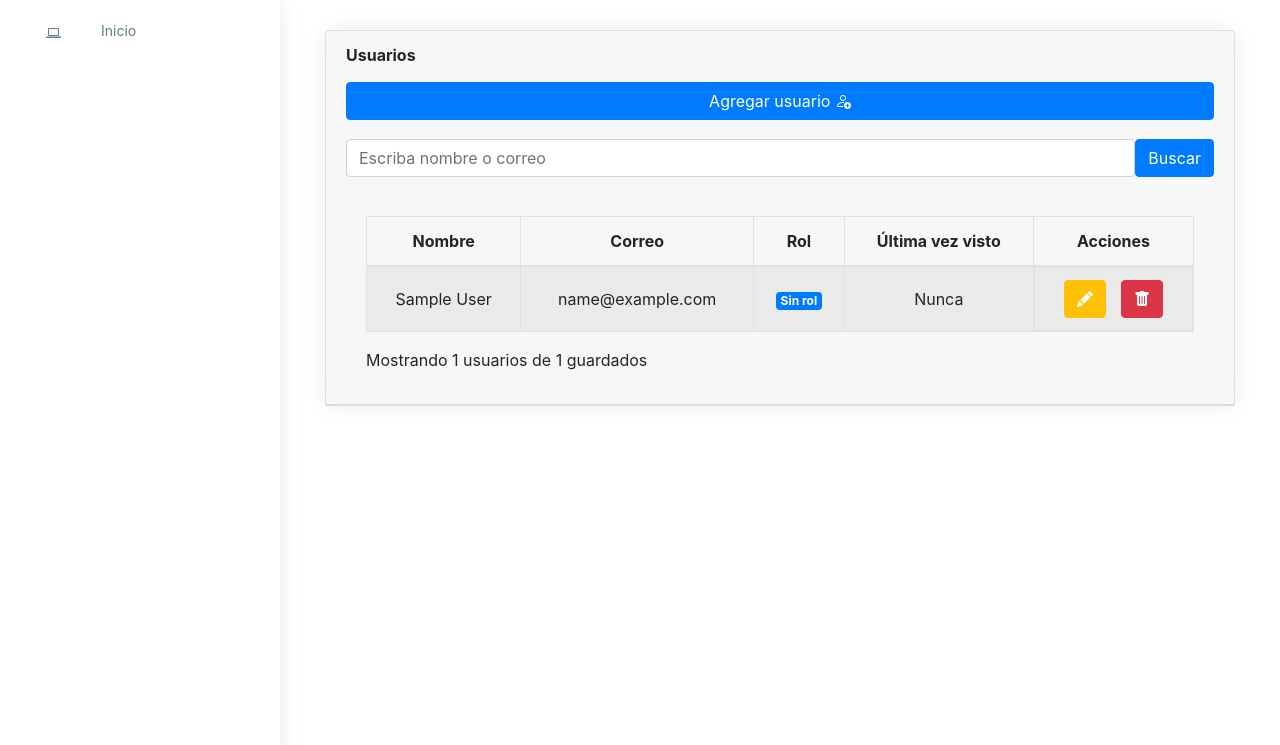
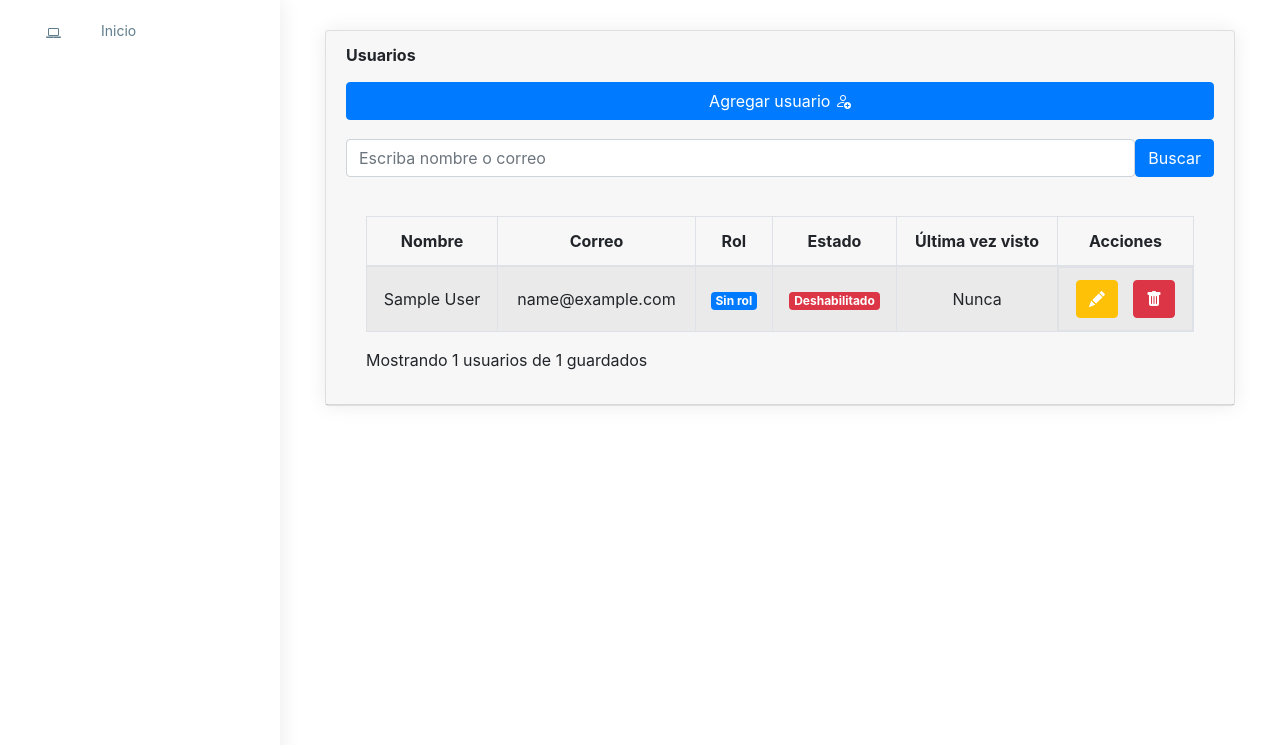
Before and after one commit to Votoseguro25/electoral, a Laravel app: page /usuarios/registrar in a window 1280 px wide. Shown: the part 55-800 px from the top of the page. Run offline with Laravel 12, Linux system fonts and the light colour scheme; a user stored in the database is signed in; tables that the repository leaves empty hold one stand-in row (values such as "Sample post"); data that the repository does not hold is empty; some libraries are stand-ins or nearby versions.

Commit message:
Agregar campo 'estado' a usuarios y actualizar vistas para gestión de estado

```diff
--- a/app/Http/Controllers/usuariosController.php
+++ b/app/Http/Controllers/usuariosController.php
@@ -45,6 +45,7 @@ class usuariosController extends Controller
                 'password' => $userPassword,
                 'role_id'  => $req->input('role'),
                 'mesa_id'  => $esTestigo ? $req->input('mesa_id') : null,
+                'estado'   => $req->has('estado'),
             ]);
 
             return redirect()->route('usuarios.registrar.vista')->with('alerta', [
@@ -94,6 +95,18 @@ class usuariosController extends Controller
             ])->withInput($req->only('email'));
         }
 
+        if (!Auth::user()->estado) {
+            Auth::logout();
+            $req->session()->invalidate();
+            $req->session()->regenerateToken();
+            return back()->with('alerta', [
+                "icon" => "error",
+                "title" => "Acceso deshabilitado",
+                "text" => "Tu cuenta ha sido deshabilitada. Contacta al administrador.",
+                "confirmButtonText" => "aceptar"
+            ])->withInput($req->only('email'));
+        }
+
         $req->session()->regenerate();
 
         return redirect()->intended(route('inicio'));
@@ -118,6 +131,7 @@ class usuariosController extends Controller
             $user->name    = $req->input('name_editar');
             $user->email   = $req->input('email_editar');
             $user->role_id = $req->input('role_editar');
+            $user->estado  = $req->has('estado_editar');
 
             $role = Role::find($req->input('role_editar'));
             $user->mesa_id = ($role && $role->slug === 'testigo')
--- a/app/Models/User.php
+++ b/app/Models/User.php
@@ -24,6 +24,7 @@ class User extends Authenticatable
         'password',
         'role_id',
         'mesa_id',
+        'estado',
     ];
 
     /**
--- a/resources/views/pages/acceso/registrar.blade.php
+++ b/resources/views/pages/acceso/registrar.blade.php
@@ -105,6 +105,19 @@
                                         </div>
                                     </div>
 
+                                    {{-- Estado del usuario --}}
+                                    <div class="row form-group">
+                                        <div class="col col-md-12">
+                                            <div class="d-flex align-items-center">
+                                                <div class="input-group-addon mr-2"><i class="bi bi-toggle-on"></i></div>
+                                                <div class="custom-control custom-switch">
+                                                    <input type="checkbox" class="custom-control-input" id="estado" name="estado" value="1" checked>
+                                                    <label class="custom-control-label" for="estado">Usuario habilitado</label>
+                                                </div>
+                                            </div>
+                                        </div>
+                                    </div>
+
                                     {{-- Campos adicionales para testigo --}}
                                     <div id="testigo-fields" style="display:none;">
                                         <hr>
@@ -196,6 +209,7 @@
                                 <th class="text-center">Nombre</th>
                                 <th class="text-center">Correo</th>
                                 <th class="text-center">Rol</th>
+                                <th class="text-center">Estado</th>
                                 <th class="text-center">Última vez visto</th>
                                 <th class="text-center">Acciones</th>
                             </tr>
@@ -207,6 +221,13 @@
                                     <td class="text-center align-middle">{{ $usuario->email }}</td>
                                     <td class="text-center align-middle">
                                         <span class="badge badge-primary">{{ $usuario->role->nombre ?? 'Sin rol' }}</span>
+                                    </td>
+                                    <td class="text-center align-middle">
+                                        @if($usuario->estado)
+                                            <span class="badge badge-success">Habilitado</span>
+                                        @else
+                                            <span class="badge badge-danger">Deshabilitado</span>
+                                        @endif
                                     </td>
                                     <td class="text-center align-middle">
                                         {{ $usuario->last_seen() ?? 'Nunca' }}
@@ -340,7 +361,23 @@
                                                                     @endif
                                                                 </div>
                                                             </div>
-                                                            {{-- Campos de testigo para edición --}}
+                                                            {{-- Estado del usuario --}}
+                                            <div class="row form-group">
+                                                <div class="col col-md-12">
+                                                    <div class="d-flex align-items-center">
+                                                        <div class="input-group-addon mr-2"><i class="bi bi-toggle-on"></i></div>
+                                                        <div class="custom-control custom-switch">
+                                                            <input type="checkbox" class="custom-control-input"
+                                                                id="estado_editar_{{$usuario->id}}"
+                                                                name="estado_editar" value="1"
+                                                                {{ $usuario->estado ? 'checked' : '' }}>
+                                                            <label class="custom-control-label" for="estado_editar_{{$usuario->id}}">Usuario habilitado</label>
+                                                        </div>
+                                                    </div>
+                                                </div>
+                                            </div>
+
+                                            {{-- Campos de testigo para edición --}}
                                                             <div id="testigo-fields-edit-{{$usuario->id}}" style="display:none;">
                                                                 <hr>
                                                                 <p class="text-muted mb-2"><i class="bi bi-geo-alt"></i> Asignación de mesa</p>
```
Also changed, not shown: database/migrations/2026_02_26_000001_agregar_estado_a_users_table.php (added), 1 other file.
